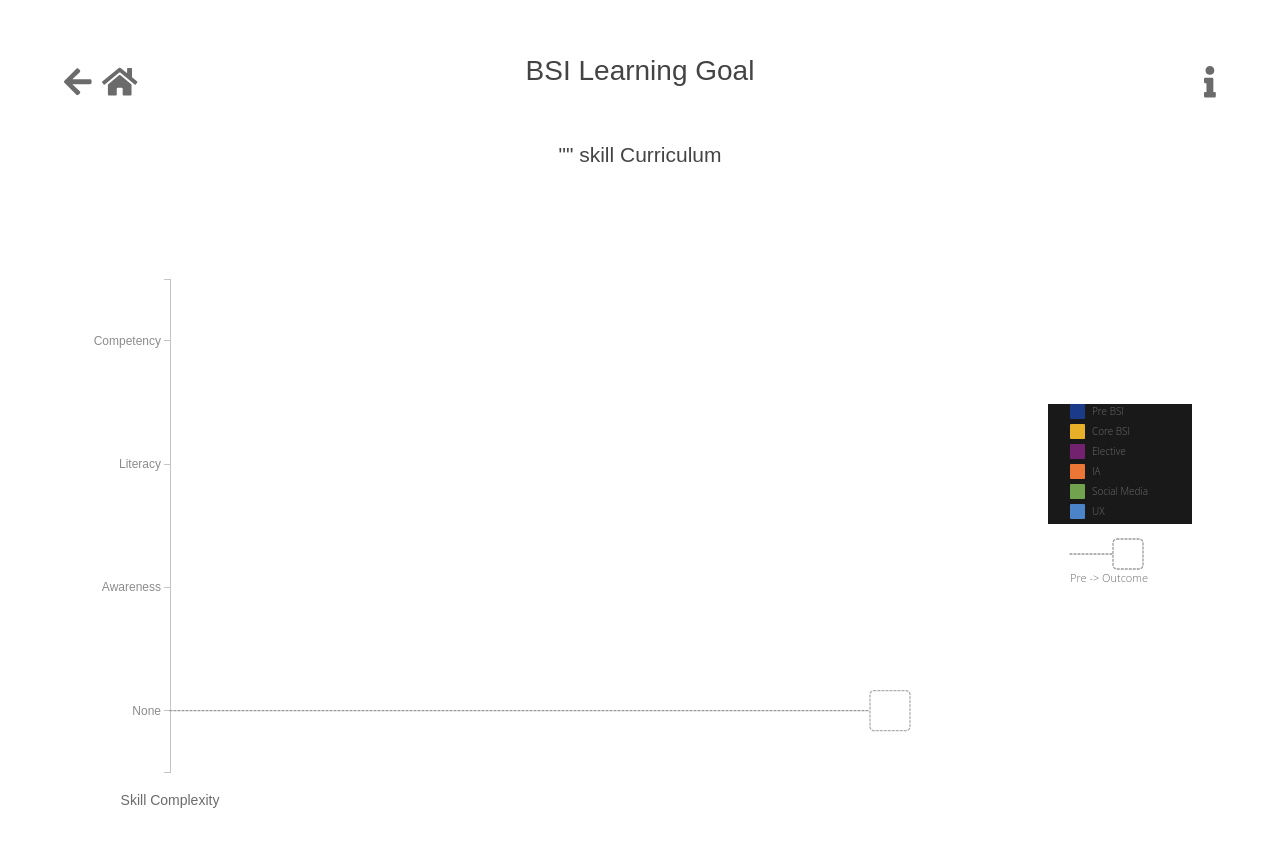
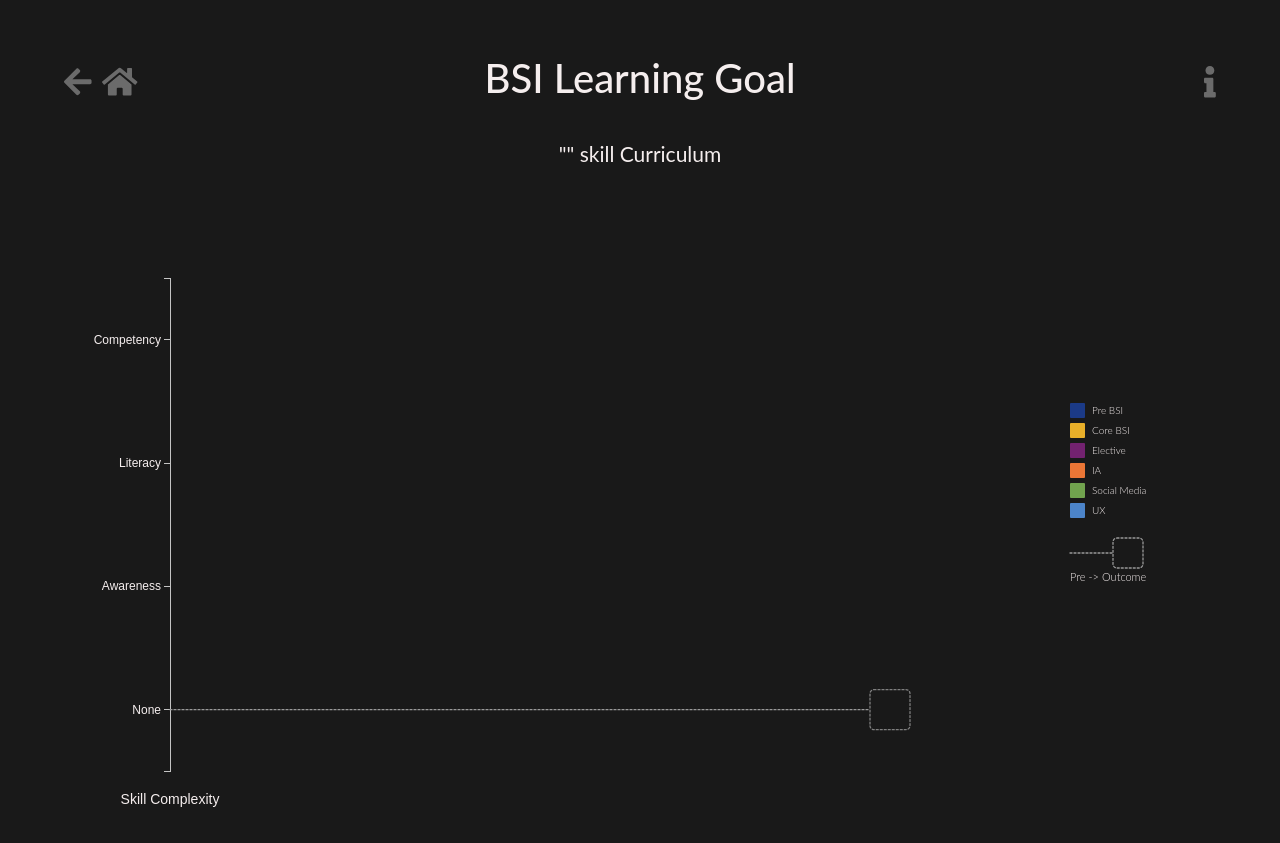
Before and after one commit to yuukizou/bsi_learning_goal, a plain HTML site: page part3.html in a window 1280 px wide. Drawn offline with nearby package versions, Linux system fonts and the light colour scheme; a script that the page names is missing.

Commit message:
css update

```diff
--- a/css/main.css
+++ b/css/main.css
@@ -1,26 +1,29 @@
 /************ view1 general *************/
-
+body{
+  background-color: #191919;
+}
 .title {
     text-align: center;
-    font-family: 'Raleway', sans-serif;
-    font-weight: 400;
-    color: #444;
-    font-size: 28px;
+    font-family: 'Lato', sans-serif;
+    /* font-weight: 10; */
+    color: #f5eeee;
+    font-size: 40px;
     margin-top: 56px;
-    margin-bottom: 56px;
+    /* margin-bottom: 56px; */
 }
 
 body.index {
     text-align: left !important;
     margin: 10px !important;
+    color: #f5eeee;
 }
 
 .subtitle {
   text-align: center;
-  color: #444;
-  font-family: 'Raleway', sans-serif;
+  color: #f5eeee;
+  font-family: 'Lato', sans-serif;
   font-size: 21px;
-  margin-top: 42px;
+  margin-top: 20px;
   margin-bottom: 42px;
   font-weight: 400;
 }
@@ -137,8 +140,8 @@ body.index {
 span.name {
     position: relative;
     font-size: .8em;
-    color: #444;
-    /*top: -1.7em;*/
+    color: #f5eeee;
+    top: 0.8em;
     /*left: 80%;*/
 }
 
--- a/css/style.css
+++ b/css/style.css
@@ -1,7 +1,7 @@
 /* View 2 General */
 body {
   margin: 0;
-  font-family: 'Open Sans', sans-serif;
+  font-family: 'Lato', sans-serif;
   text-align: center;
 }
 
@@ -41,7 +41,7 @@ body {
 
 .line {
   stroke-dasharray: 5, 5;
-  stroke: #f82520;
+  stroke: rgb(241, 129, 130);;
   stroke-opacity: 0.5;
 }
 
--- a/css/view3.css
+++ b/css/view3.css
@@ -1,17 +1,18 @@
 .title {
         text-align: center;
-        color: #444;
-        font-size: 28px;
+        color: #f5eeee;
+        font-size: 40px;
         margin-top: 56px;
-        margin-bottom: 56px;
+        /* margin-bottom: 56px; */
+        font-family: "Lato";
     }
 
     .subtitle {
         text-align: center;
-        color: #444;
+        color: #f5eeee;
         font-size: 21px;
         margin-top: 42px;
-        margin-bottom: 42px;
+        font-family: "Lato";
     }
 
     .goback {
@@ -67,15 +68,15 @@
 
     .legendText {
         font-size: 11px;
-        fill: #6B6B6B;
+        fill: #f5eeee;
         font-weight: 300;
     }
 
     #courseSpeeds .axisTitle {
         text-anchor: middle;
-        fill: #6B6B6B;
+        fill: #f5eeee;
         font-size: 14px;
-        font-weight: 300;
+        /* font-weight: 300; */
     }
 
     #courseSpeeds .courseTitle {
@@ -94,7 +95,7 @@
     }
 
     #courseSpeeds .axis text {
-        fill: #8C8C8C;
+        fill: #f5eeee;
         font-size: 12px;
         font-weight: 300;
     }
```
Also changed, not shown: 1 other file.
